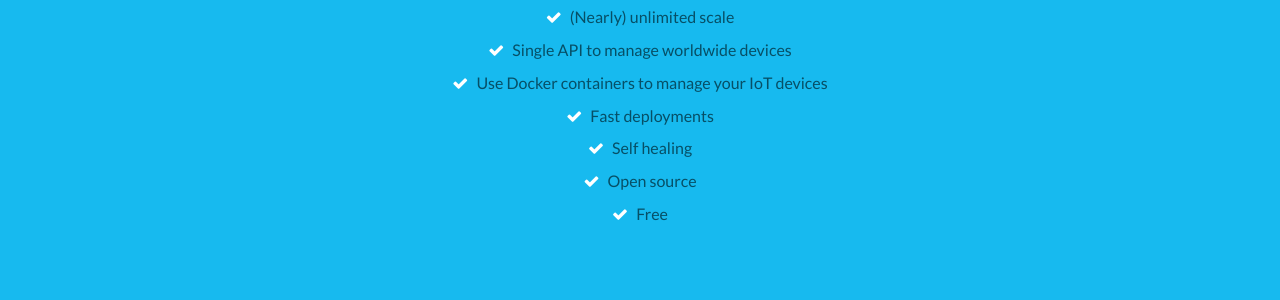
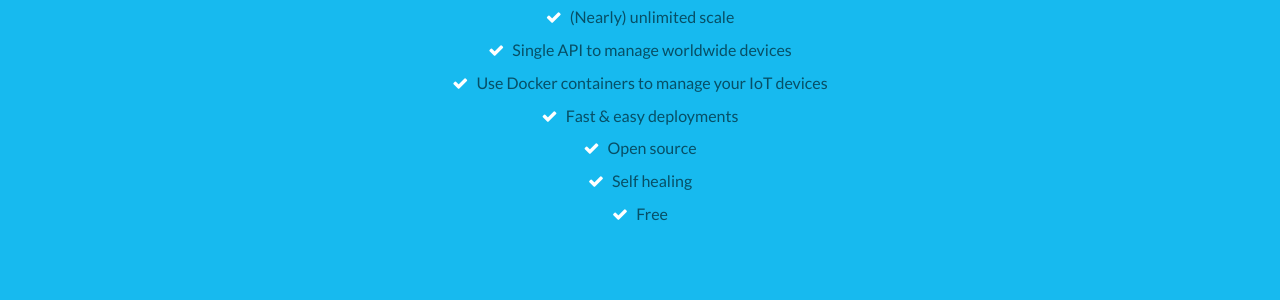
Before and after one commit to nebula-orchestrator/nebula-orchestrator.github.io, a Jekyll site: the page built from index.html, in a window 1280 px wide and 900 px high, scrolled down 1369 px. Shown: the part 154-454 px from the top of the window. Built offline with Jekyll 4.4.1, drawn with Linux system fonts in a browser that asks for light colours.

Commit message:
new order of features

```diff
--- a/_includes/features.html
+++ b/_includes/features.html
@@ -7,9 +7,9 @@
                 <li><i class="fa fa-check"></i> (Nearly) unlimited scale</li>
                 <li><i class="fa fa-check"></i> Single API to manage worldwide devices</li>
                 <li><i class="fa fa-check"></i> Use Docker containers to manage your IoT devices</li>
-                <li><i class="fa fa-check"></i> Fast deployments</li>
+                <li><i class="fa fa-check"></i> Fast & easy deployments</li>
+                <li><i class="fa fa-check"></i> Open source</li>
                 <li><i class="fa fa-check"></i> Self healing</li>
-                <li><i class="fa fa-check"></i> Open source</li>
                 <li><i class="fa fa-check"></i> Free</li>
             </ul>
         </div><!--//container-->
```
